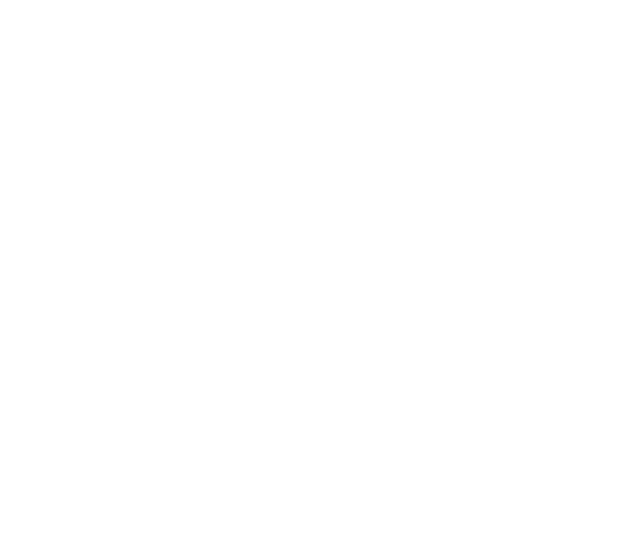
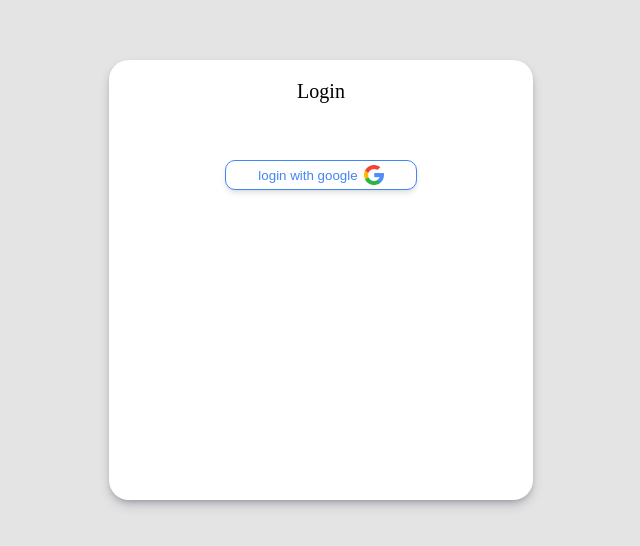
Before and after one commit to daasc/Chat, a Nuxt app: page /login in a window 1280 px wide. Before the commit this address had no page. Shown: the part 120-666 px from the top of the page, without its empty margins (319-959 px from the left). Built offline with nearby package versions, Linux system fonts and the light colour scheme.

Commit message:
add login

```diff
--- /dev/null
+++ b/assets/scss/main.scss
@@ -0,0 +1,4 @@
+body {
+  margin: 0px;
+  padding: 0px;
+}
--- a/nuxt.config.js
+++ b/nuxt.config.js
@@ -15,7 +15,7 @@
   },
 
   // Global CSS: https://go.nuxtjs.dev/config-css
-  css: [],
+  css: ['@/assets/scss/main.scss'],
 
   // Plugins to run before rendering page: https://go.nuxtjs.dev/config-plugins
   plugins: [],
@@ -34,6 +34,7 @@
     // https://go.nuxtjs.dev/axios
     '@nuxtjs/axios',
     '@nuxtjs/firebase',
+    'cookie-universal-nuxt',
   ],
   firebase: {
     config: {
--- a/package.json
+++ b/package.json
@@ -23,8 +23,10 @@
   "dependencies": {
     "@nuxtjs/axios": "^5.13.6",
     "@nuxtjs/firebase": "^8.2.2",
+    "cookie-universal-nuxt": "^2.1.5",
     "core-js": "^3.19.3",
     "nuxt": "^2.15.8",
+    "nuxt-vuex-localstorage": "^1.3.0",
     "vue": "^2.6.14",
     "vue-server-renderer": "^2.6.14",
     "vue-template-compiler": "^2.6.14",
--- a/pages/index.vue
+++ b/pages/index.vue
@@ -1,9 +1,24 @@
 <template>
-  <div></div>
+  <div>
+    <h1>chat</h1>
+  </div>
 </template>
 
 <script>
 export default {
   name: 'IndexPage',
+  created() {
+    if (typeof window !== 'undefined') {
+      const user = JSON.parse(localStorage.getItem('user'))
+      console.log(user)
+      if (user) {
+        this.$store.commit('auth/ON_AUTH_STATE_CHANGED_MUTATION', {
+          authUser: user,
+        })
+      } else {
+        this.$router.push('/login')
+      }
+    }
+  },
 }
 </script>
--- /dev/null
+++ b/pages/login.vue
@@ -0,0 +1,81 @@
+/* eslint-disable no-console */
+<template>
+  <div class="login">
+    <div class="card__login">
+      <div class="card__title">Login</div>
+      <div>
+        <button class="button__google" @click="login()">
+          login with google
+          <img src="@/assets/img/google.png" alt="icon google" />
+        </button>
+      </div>
+    </div>
+  </div>
+</template>
+<script>
+export default {
+  name: 'LoginView',
+  methods: {
+    login() {
+      const provider = new this.$fireModule.auth.GoogleAuthProvider()
+      this.$fire.auth
+        .signInWithPopup(provider)
+        .then((user) => {
+          this.$store.commit('auth/ON_AUTH_STATE_CHANGED_MUTATION', {
+            authUser: user.user.multiFactor.user,
+          })
+          this.$router.push('/')
+        })
+        .catch((error) => {
+          console.error(error)
+        })
+    },
+  },
+}
+</script>
+<style lang="scss" scoped>
+.login {
+  width: 100%;
+  height: 100vh;
+  background-color: #e4e4e4;
+  display: flex;
+  flex-direction: column;
+  justify-content: center;
+  .card__login {
+    width: 30%;
+    height: 400px;
+    padding: 20px;
+    background-color: white;
+    margin: 0 auto;
+    box-shadow: rgba(50, 50, 93, 0.25) 0px 6px 12px -2px,
+      rgba(0, 0, 0, 0.3) 0px 3px 7px -3px;
+    border-radius: 20px;
+
+    .card__title {
+      font-size: 20px;
+      text-align: center;
+      height: 20%;
+    }
+    .button__google {
+      width: 50%;
+      cursor: pointer;
+      height: 30px;
+      color: #4285f4;
+      border: 1px solid #4285f4;
+      background-color: #ffff;
+      border-radius: 10px;
+      box-shadow: rgba(0, 0, 0, 0.1) 0px 4px 6px -1px,
+        rgba(0, 0, 0, 0.06) 0px 2px 4px -1px;
+      display: flex;
+      align-items: center;
+      gap: 6px;
+      justify-content: center;
+      margin: 0 auto;
+      img {
+        width: 20px;
+        height: 20px;
+      }
+    }
+  }
+}
+</style>
--- a/store/auth.js
+++ b/store/auth.js
@@ -4,11 +4,17 @@
 
 export const mutations = {
   ON_AUTH_STATE_CHANGED_MUTATION: (state, { authUser, claims }) => {
-    if (authUser) {
-      const { uid, email, emailVerified } = authUser
-      state.user = { uid, email, emailVerified }
+    const user = JSON.parse(localStorage.getItem('user'))
+    if (authUser || user) {
+      const { uid, email, emailVerified, photoURL, displayName } = authUser
+      localStorage.setItem(
+        'user',
+        JSON.stringify({ uid, email, emailVerified, photoURL, displayName })
+      )
+      state.user = { uid, email, emailVerified, photoURL, displayName }
     } else {
       state.user = null
+      localStorage.setItem('user', null)
     }
   },
 }
```
Also changed, not shown: assets/img/google.png (added), middleware/auth.js (added), 1 other file (tests, documents, lock files or other folders).
